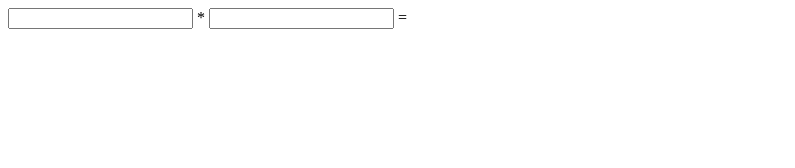
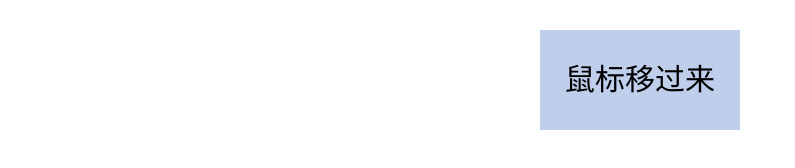
Before and after one commit to zwhhh/zwhdjb.github.io, a plain HTML site: page index.html in a window 1280 px wide. Shown: the whole page, without its empty margins (0-795 px from the left). Drawn offline with Linux system fonts and the light colour scheme.

Commit message:
Update index.html

```diff
--- a/index.html
+++ b/index.html
@@ -1,18 +1,37 @@
 <!DOCTYPE html>
 <html>
+<meta  charset="utf-8" />
 <head>
-<meta charset="utf-8" />
+<style>
+div{
+	font-size:30px;
+}
+.trans_effect {
+    display:block;
+    line-height:100px;
+    width:200px;
+    background:#beceeb;
+    margin:30px auto;
+    text-align:center;
+    -webkit-transition:all 2s ease-in-out;
+    -moz-transition:all 2s ease-in-out;
+    -o-transition:all 2s ease-in-out;
+    -ms-transition:all 2s ease-in-out;
+    transition:all 2s ease-in-out;
+}
+.trans_effect:hover {
+    -webkit-transform:rotate(720deg) scale(2,2);
+    -moz-transform:rotate(720deg) scale(2,2);
+    -o-transform:rotate(720deg) scale(2,2);
+    -ms-transform:rotate(720deg) scale(2,2);
+    transform:rotate(720deg) scale(2,2);
+}
+
+</style>
 </head>
-
 <body>
-
-<form   oninput="x.value=parseInt(num1.value)*parseInt(num2.value)" >
-	<input type="text" id="num1">
-	*
-	<input type="text" id="num2">
-	=
-	<output for="num1 num2" name="x"></output>
-</form>
-
+<div class="trans_effect">
+	鼠标移过来
+</div>
 </body>
 </html>
```
